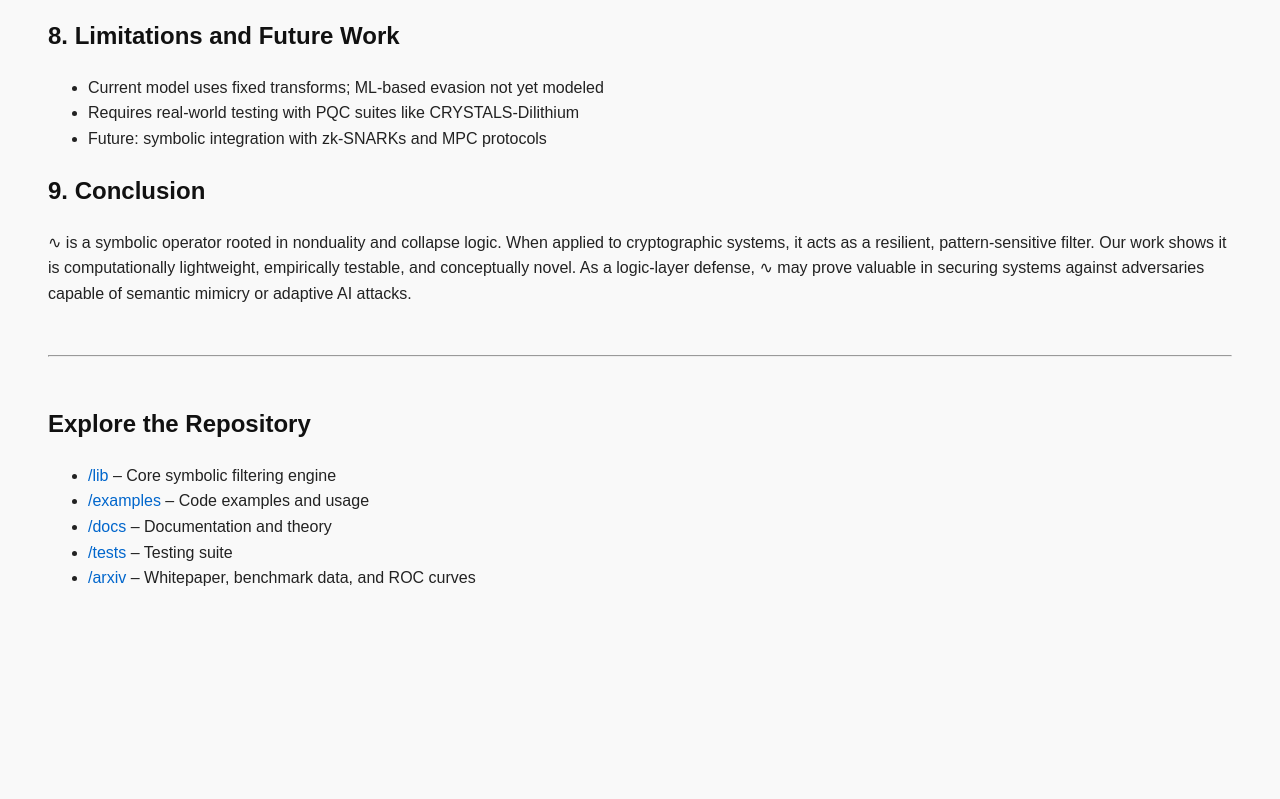
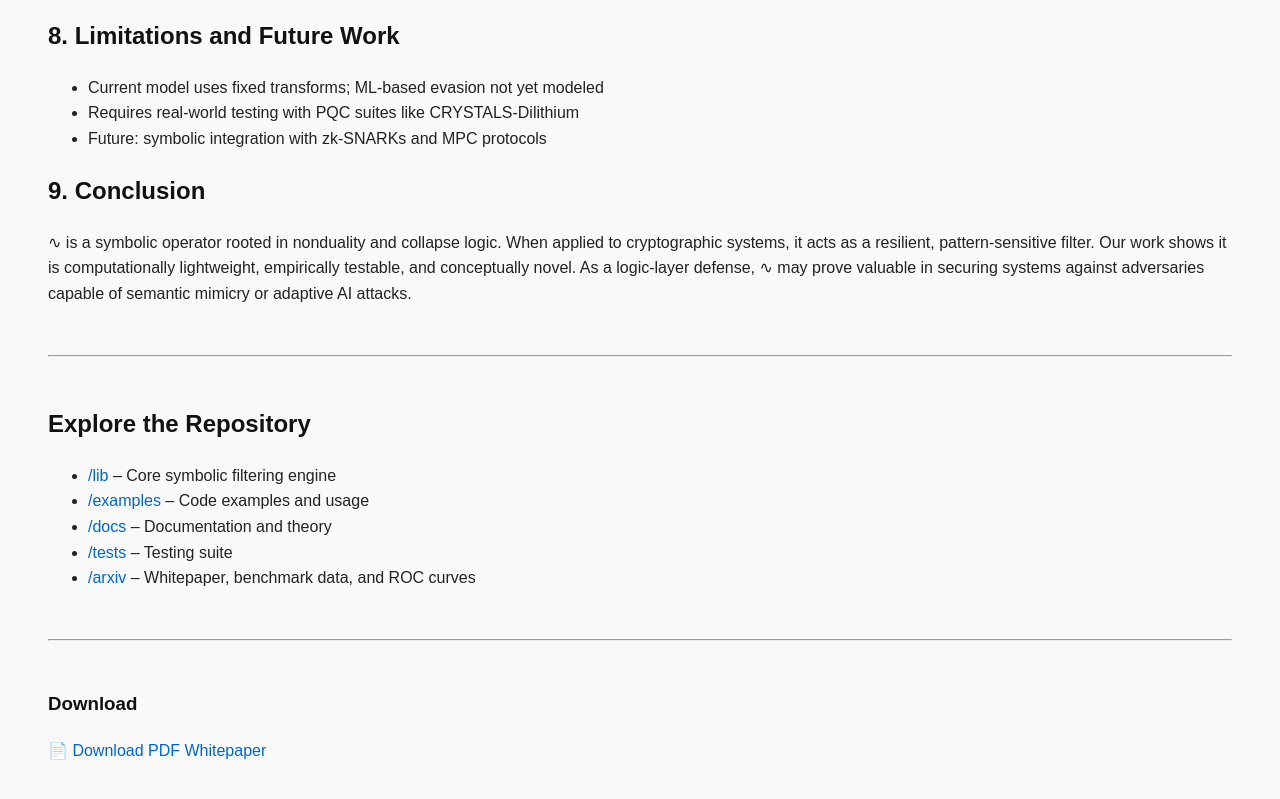
Before and after one commit to aunsystems/aunlib, a plain HTML site: page index.html in a window 1280 px wide. Shown: the part 2610-3409 px from the top of the page. Before the commit the page ends 3249 px from the top, so only its background shows below. Drawn offline with Linux system fonts and the light colour scheme.

Commit message:
Update index.html

```diff
--- a/index.html
+++ b/index.html
@@ -163,6 +163,15 @@
     <li><a href="https://github.com/aunsystems/aunlib/tree/main/tests">/tests</a> – Testing suite</li>
     <li><a href="https://github.com/aunsystems/aunlib/tree/main/arxiv">/arxiv</a> – Whitepaper, benchmark data, and ROC curves</li>
   </ul>
+  <hr>
+
+<h3>Download</h3>
+<p>
+  <a href="arxiv/whitepaper.pdf" download>
+    📄 Download PDF Whitepaper
+  </a>
+</p>
+
 </body>
 </html>
 <!-- END OF index.html -->
```
